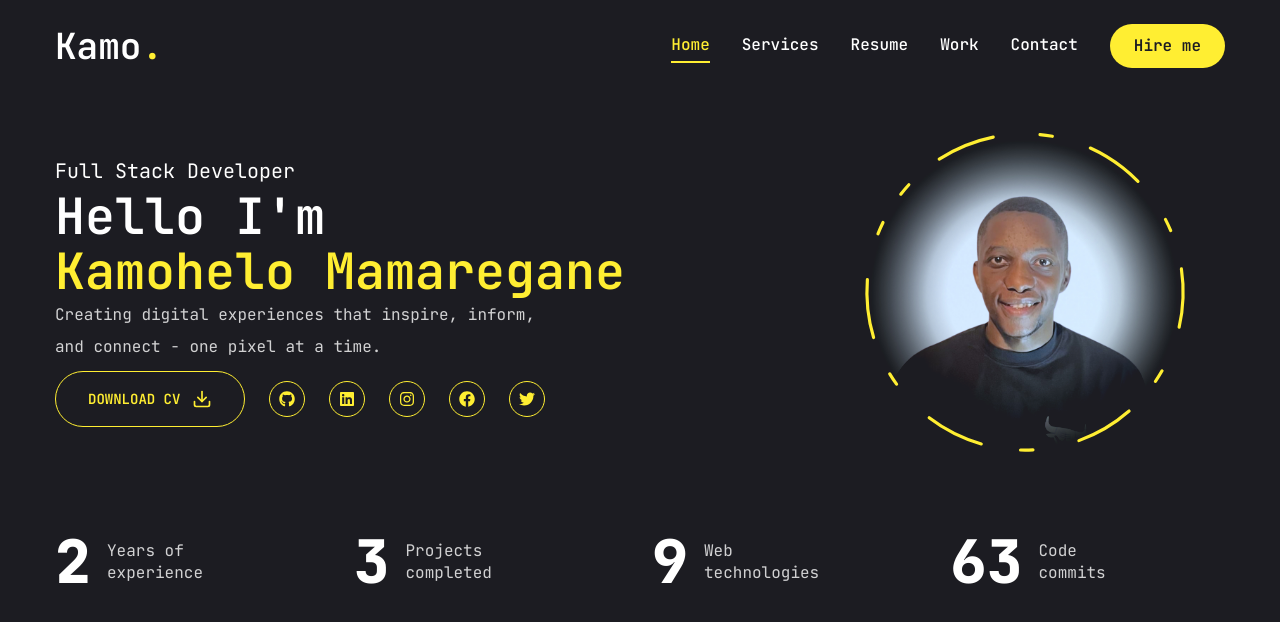
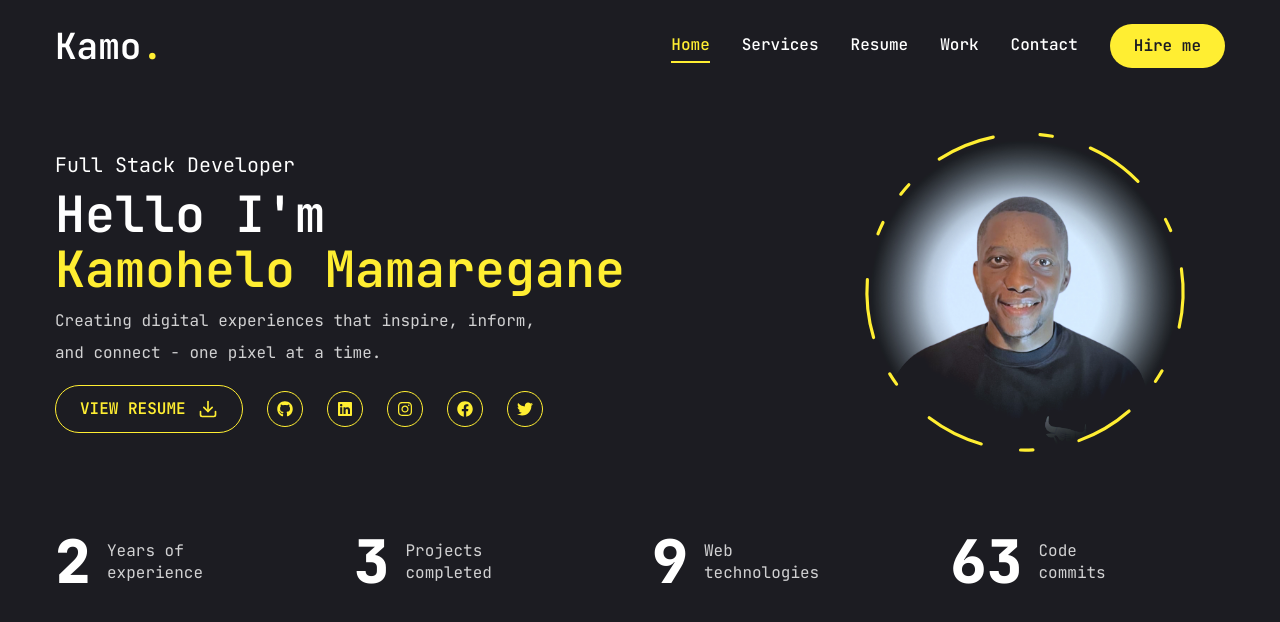
Before and after one commit to Kamo222/portfolio-website, a Next.js app: page / in a window 1280 px wide. Shown: the top 622 px of the page. Built offline with nearby package versions, Linux system fonts and the light colour scheme.

Commit message:
Improved Hero Section

```diff
--- a/app/page.jsx
+++ b/app/page.jsx
@@ -9,7 +9,7 @@ const Home = () => {
     <section className="h-full">
       <div className="container mx-auto h-full">
         <div className="flex flex-col xl:flex-row items-center justify-between">
-          <div className="text-center xl:text-left order-2 xl:order-none">
+          <div className="text-center xl:text-left order-2 xl:order-none flex flex-col gap-2">
             <span className="text-xl">Full Stack Developer</span>
             <h1 className="h1">
               Hello I'm <br />
@@ -21,10 +21,10 @@ const Home = () => {
             <div className="flex flex-col xl:flex-row items-center gap-6 pt-2">
               <Button
                 variant="outline"
-                size="lg"
+                size="md"
                 className="uppercase flex items-center gap-1"
               >
-                <span>Download CV</span>
+                <span>View resume</span>
                 <FiDownload className="text-xl ml-2" />
               </Button>
               <div className="mb-8 xl:mb-0">
```
